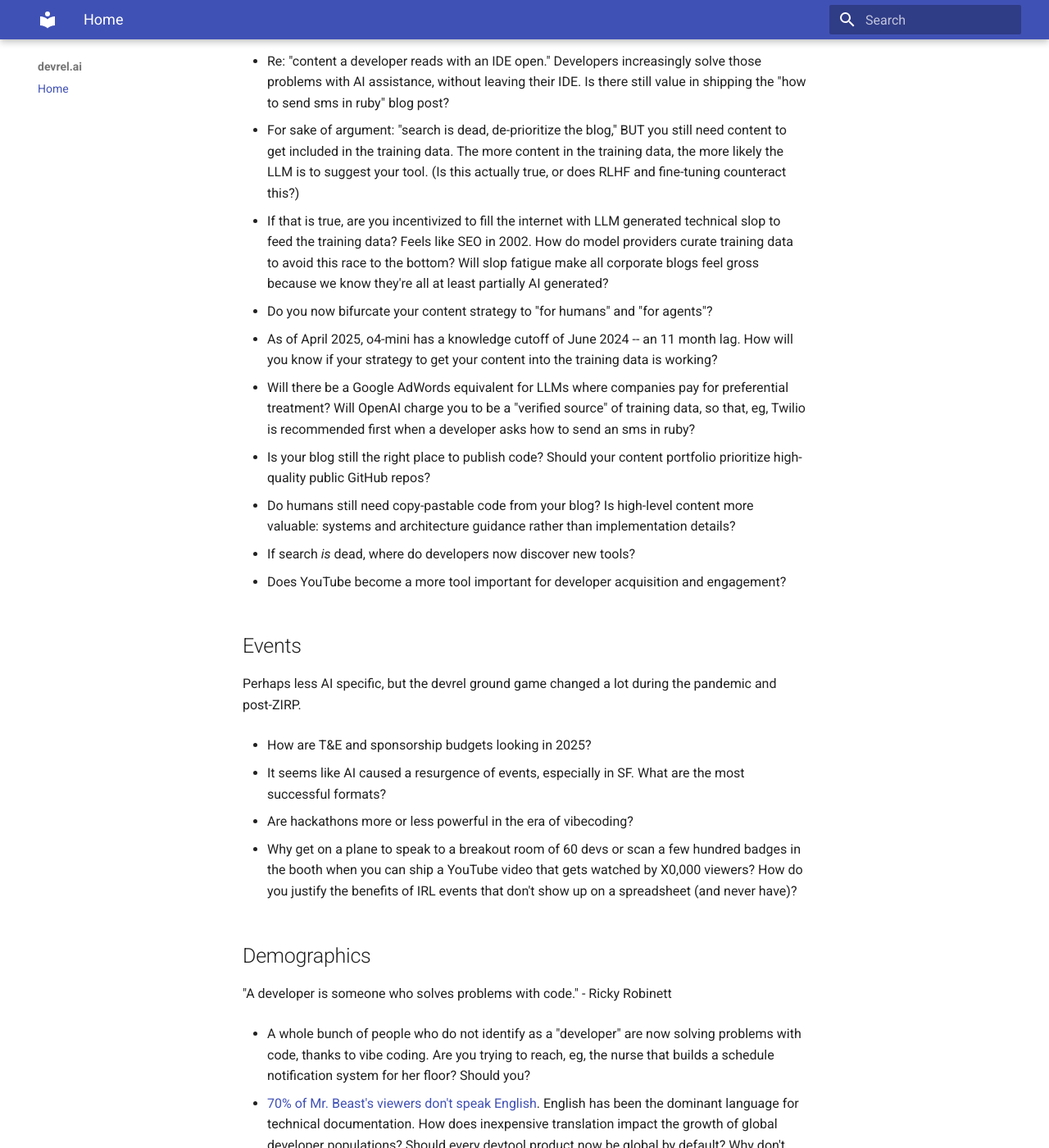
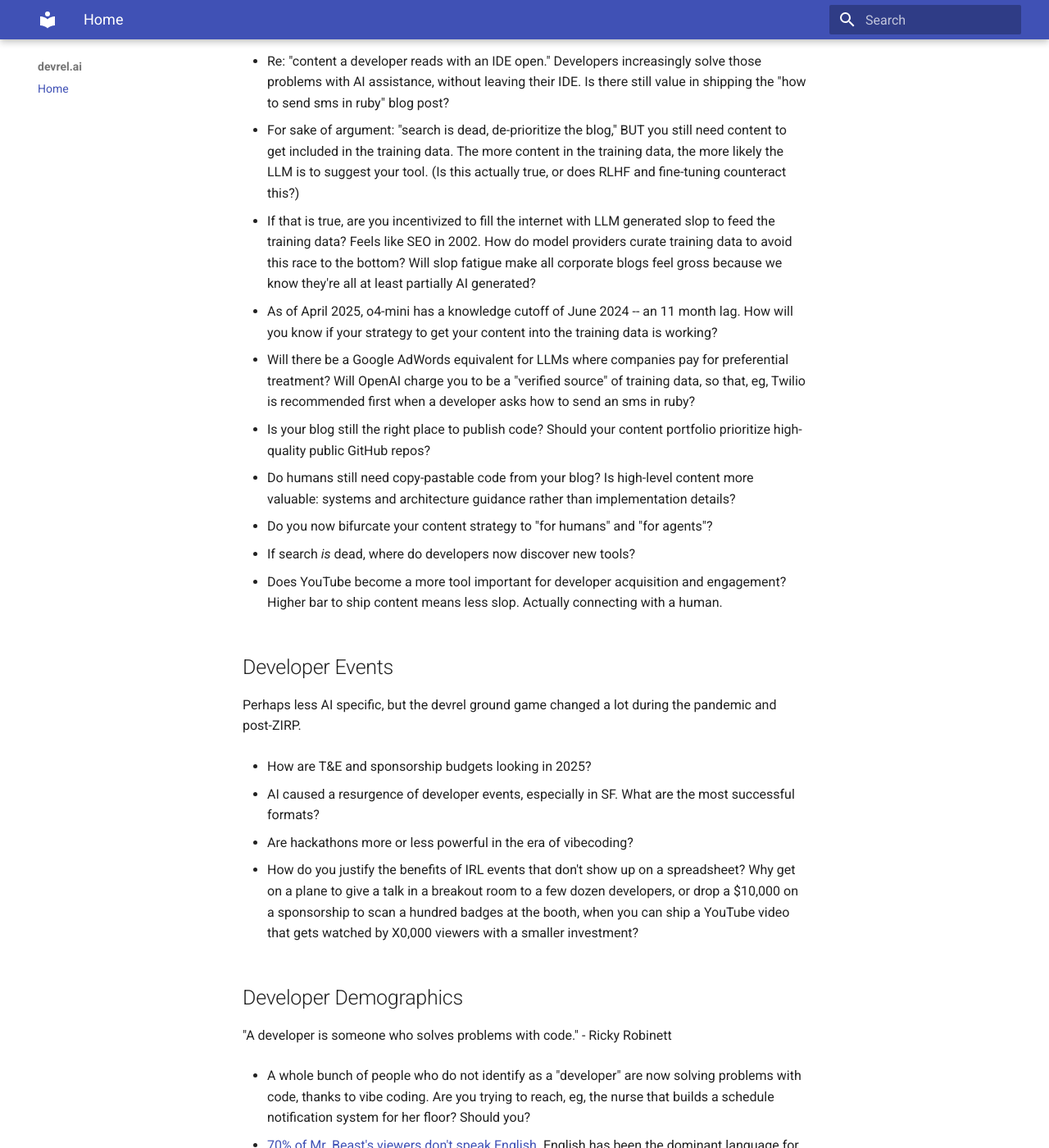
Before and after one commit to GregBaugues/devrel.ai, an MkDocs documentation site: the page built from docs/index.md, in a window 1280 px wide and 1400 px high, scrolled down 1890 px. Shown: the whole window at 82% size. Built offline with MkDocs 1.6.1 and Material for MkDocs 9.7.7, drawn with Linux system fonts in a browser that asks for light colours; some of the changed text lies outside the part shown.

Commit message:
Update content from DevRel.ai/Site Content (with lowercase filenames)

```diff
--- a/docs/index.md
+++ b/docs/index.md
@@ -1,4 +1,4 @@
-# The Old DevRel playbook
+# The Old DevRel Playbook
 
 Twilio was one of the first companies to focus on developer relations as the foundation of its go-to-market strategy.
 
@@ -45,7 +45,7 @@
 
 * Is it a failure case to have a developer look at documentation at all?
 
-## Technical Content / Blogs
+## Developer Content
 
 At Twilio, we wrote different pieces of content to target Organic traffic vs. Social traffic. A post called "How to Send SMS with Python" performs well in Google, whereas "How I taught my dog to text selfies" performs well on Hacker News. The former drives signups, the latter drives awareness.
 
@@ -55,9 +55,7 @@
 
 * For sake of argument: "search is dead, de-prioritize the blog," BUT you still need content to get included in the training data. The more content in the training data, the more likely the LLM is to suggest your tool. (Is this actually true, or does RLHF and fine-tuning counteract this?)
 
-* If that is true, are you incentivized to fill the internet with LLM generated technical slop to feed the training data? Feels like SEO in 2002. How do model providers curate training data to avoid this race to the bottom? Will slop fatigue make all corporate blogs feel gross because we know they're all at least partially AI generated?
-
-* Do you now bifurcate your content strategy to "for humans" and "for agents"?
+* If that is true, are you incentivized to fill the internet with LLM generated slop to feed the training data? Feels like SEO in 2002. How do model providers curate training data to avoid this race to the bottom? Will slop fatigue make all corporate blogs feel gross because we know they're all at least partially AI generated?
 
 * As of April 2025, o4-mini has a knowledge cutoff of June 2024 -- an 11 month lag. How will you know if your strategy to get your content into the training data is working?
 
@@ -67,23 +65,25 @@
 
 * Do humans still need copy-pastable code from your blog? Is high-level content more valuable: systems and architecture guidance rather than implementation details?
 
+* Do you now bifurcate your content strategy to "for humans" and "for agents"?
+
 * If search *is* dead, where do developers now discover new tools?
 
-* Does YouTube become a more tool important for developer acquisition and engagement?
+* Does YouTube become a more tool important for developer acquisition and engagement? Higher bar to ship content means less slop. Actually connecting with a human.
 
-## Events
+## Developer Events
 
 Perhaps less AI specific, but the devrel ground game changed a lot during the pandemic and post-ZIRP.
 
 * How are T&E and sponsorship budgets looking in 2025?
 
-* It seems like AI caused a resurgence of events, especially in SF. What are the most successful formats?
+* AI caused a resurgence of developer events, especially in SF. What are the most successful formats?
 
 * Are hackathons more or less powerful in the era of vibecoding?
 
-* Why get on a plane to speak to a breakout room of 60 devs or scan a few hundred badges in the booth when you can ship a YouTube video that gets watched by X0,000 viewers? How do you justify the benefits of IRL events that don't show up on a spreadsheet (and never have)?
+* How do you justify the benefits of IRL events that don't show up on a spreadsheet? Why get on a plane to give a talk in a breakout room to a few dozen developers, or drop a $10,000 on a sponsorship to scan a hundred badges at the booth, when you can ship a YouTube video that gets watched by X0,000 viewers with a smaller investment?
 
-## Demographics
+## Developer Demographics
 
 "A developer is someone who solves problems with code." - Ricky Robinett
 
@@ -97,4 +97,4 @@
 
 This is an ongoing project by [Greg Baugues](about). The questions and thoughts here were cultivated through conversations with many friends, especially: Ricky Robinett, Andrew Baker, Matt Makai.
 
-If you have thoughts on any of these, drop me an email at greg@baugues.com.
+If you want to chat about this stuff, drop me an email at greg@baugues.com.
```
